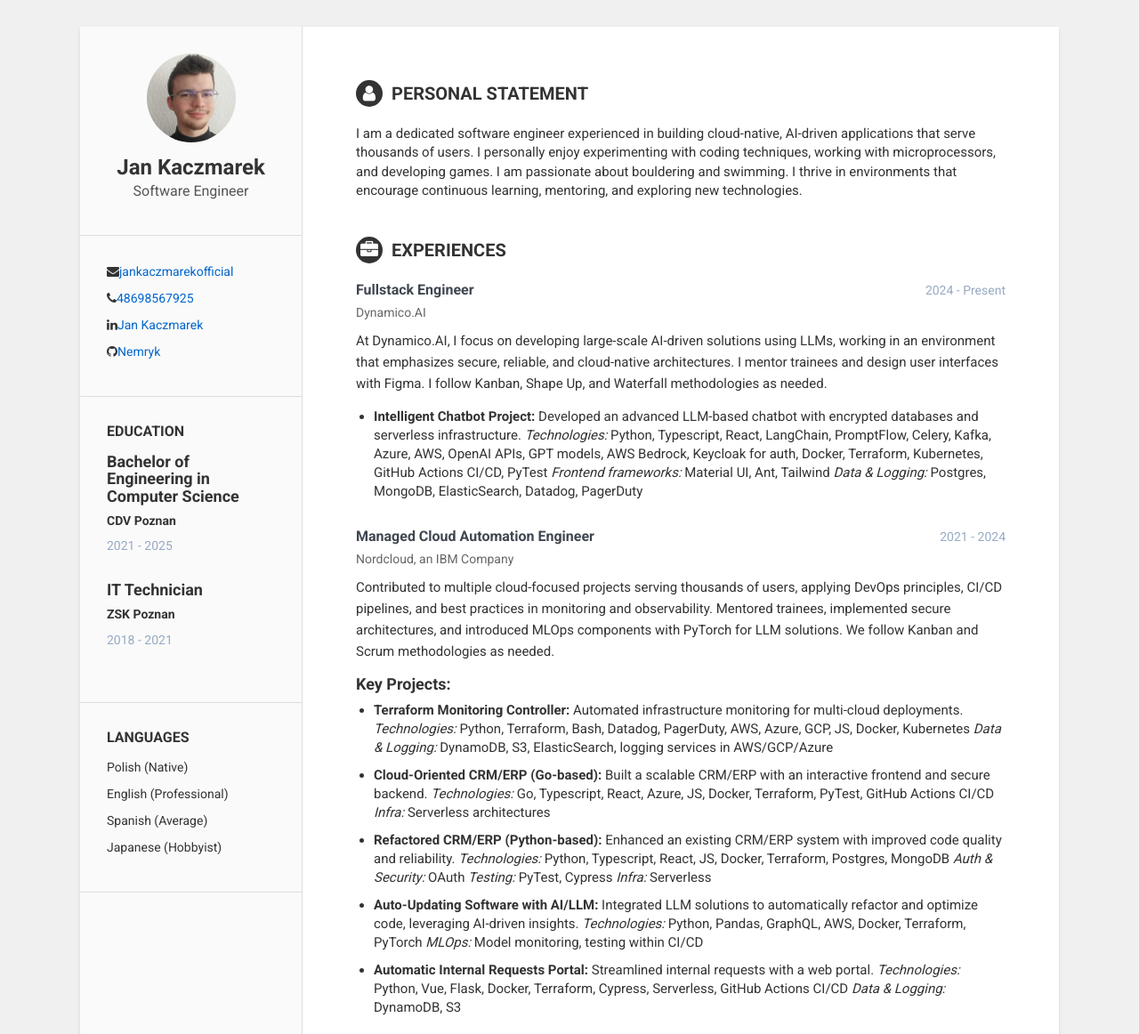
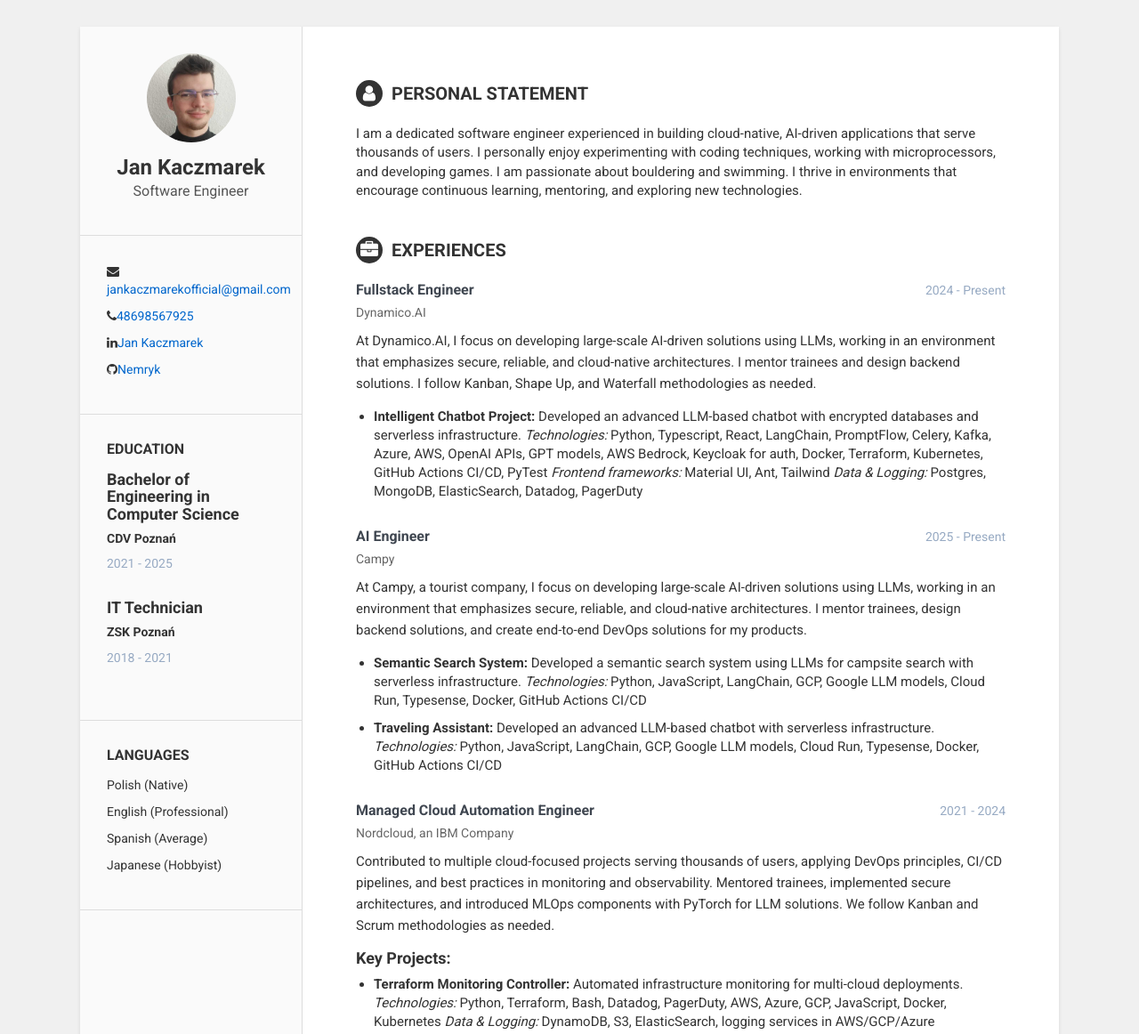
Before and after one commit to Nemryk/education, a plain HTML site: page index.html in a window 1280 px wide. Shown: the top 1162 px of the page at 89% size. Drawn offline with nearby package versions, Linux system fonts and the light colour scheme.

Commit message:
Update index.html

```diff
--- a/index.html
+++ b/index.html
@@ -23,7 +23,7 @@
             </div>
             <div class="contact-container container-block">
                 <ul class="list-unstyled contact-list">
-                    <li class="email"><i class="fa fa-envelope"></i><a href="mailto:jankaczmarekofficial@gmail.com">jankaczmarekofficial</a></li>
+                    <li class="email"><i class="fa fa-envelope"></i><a href="mailto:jankaczmarekofficial@gmail.com">jankaczmarekofficial@gmail.com</a></li>
                     <li class="phone"><i class="fa fa-phone"></i><a href="tel:48698567925">48698567925</a></li>
                     <li class="linkedin"><i class="fa fa-linkedin"></i><a href="https://www.linkedin.com/in/jan-kaczmarek-16b38b227/" target="_blank">Jan Kaczmarek</a></li>
                     <li class="github"><i class="fa fa-github"></i><a href="https://github.com/Nemryk" target="_blank">Nemryk</a></li>
@@ -33,12 +33,12 @@
                 <h2 class="container-block-title">Education</h2>
                 <div class="item">
                     <h4 class="degree">Bachelor of Engineering in Computer Science</h4>
-                    <h5 class="meta">CDV Poznan</h5>
+                    <h5 class="meta">CDV Poznań</h5>
                     <div class="time">2021 - 2025</div>
                 </div>
                 <div class="item">
                     <h4 class="degree">IT Technician</h4>
-                    <h5 class="meta">ZSK Poznan</h5>
+                    <h5 class="meta">ZSK Poznań</h5>
                     <div class="time">2018 - 2021</div>
                 </div>
             </div>
@@ -55,13 +55,14 @@
         <div class="main-wrapper">
 
             <section class="section personal-section">
-                <h2 class="section-title"><i class="fa fa-user"></i>Personal Statement</h2>
+                <h2 class="section-title"><i class="fa fa-user"></i> Personal Statement</h2>
                 <p>I am a dedicated software engineer experienced in building cloud-native, AI-driven applications that serve thousands of users. I personally enjoy experimenting with coding techniques, working with microprocessors, and developing games. I am passionate about bouldering and swimming. I thrive in environments that encourage continuous learning, mentoring, and exploring new technologies.</p>
             </section>
 
             <section class="section experiences-section">
-                <h2 class="section-title"><i class="fa fa-briefcase"></i>Experiences</h2>
+                <h2 class="section-title"><i class="fa fa-briefcase"></i> Experiences</h2>
 
+                <!-- Dynamico.AI -->
                 <div class="item">
                     <div class="meta">
                         <div class="upper-row">
@@ -71,7 +72,7 @@
                         <div class="company">Dynamico.AI</div>
                     </div>
                     <div class="details">
-                        <p>At Dynamico.AI, I focus on developing large-scale AI-driven solutions using LLMs, working in an environment that emphasizes secure, reliable, and cloud-native architectures. I mentor trainees and design user interfaces with Figma. I follow Kanban, Shape Up, and Waterfall methodologies as needed.</p>
+                        <p>At Dynamico.AI, I focus on developing large-scale AI-driven solutions using LLMs, working in an environment that emphasizes secure, reliable, and cloud-native architectures. I mentor trainees and design backend solutions. I follow Kanban, Shape Up, and Waterfall methodologies as needed.</p>
                         <ul>
                             <li><strong>Intelligent Chatbot Project:</strong> Developed an advanced LLM-based chatbot with encrypted databases and serverless infrastructure.
                                 <em>Technologies:</em> Python, Typescript, React, LangChain, PromptFlow, Celery, Kafka, Azure, AWS, OpenAI APIs, GPT models, AWS Bedrock, Keycloak for auth, Docker, Terraform, Kubernetes, GitHub Actions CI/CD, PyTest
@@ -82,6 +83,29 @@
                     </div>
                 </div>
 
+                <!-- Campy -->
+                <div class="item">
+                    <div class="meta">
+                        <div class="upper-row">
+                            <h3 class="job-title">AI Engineer</h3>
+                            <div class="time">2025 - Present</div>
+                        </div>
+                        <div class="company">Campy</div>
+                    </div>
+                    <div class="details">
+                        <p>At Campy, a tourist company, I focus on developing large-scale AI-driven solutions using LLMs, working in an environment that emphasizes secure, reliable, and cloud-native architectures. I mentor trainees, design backend solutions, and create end-to-end DevOps solutions for my products.</p>
+                        <ul>
+                            <li><strong>Semantic Search System:</strong> Developed a semantic search system using LLMs for campsite search with serverless infrastructure.
+                                <em>Technologies:</em> Python, JavaScript, LangChain, GCP, Google LLM models, Cloud Run, Typesense, Docker, GitHub Actions CI/CD
+                            </li>
+                            <li><strong>Traveling Assistant:</strong> Developed an advanced LLM-based chatbot with serverless infrastructure.
+                                <em>Technologies:</em> Python, JavaScript, LangChain, GCP, Google LLM models, Cloud Run, Typesense, Docker, GitHub Actions CI/CD
+                            </li>
+                        </ul>
+                    </div>
+                </div>
+
+                <!-- Nordcloud -->
                 <div class="item">
                     <div class="meta">
                         <div class="upper-row">
@@ -95,15 +119,15 @@
                         <h4>Key Projects:</h4>
                         <ul>
                             <li><strong>Terraform Monitoring Controller:</strong> Automated infrastructure monitoring for multi-cloud deployments.
-                                <em>Technologies:</em> Python, Terraform, Bash, Datadog, PagerDuty, AWS, Azure, GCP, JS, Docker, Kubernetes
+                                <em>Technologies:</em> Python, Terraform, Bash, Datadog, PagerDuty, AWS, Azure, GCP, JavaScript, Docker, Kubernetes
                                 <em>Data & Logging:</em> DynamoDB, S3, ElasticSearch, logging services in AWS/GCP/Azure
                             </li>
                             <li><strong>Cloud-Oriented CRM/ERP (Go-based):</strong> Built a scalable CRM/ERP with an interactive frontend and secure backend.
-                                <em>Technologies:</em> Go, Typescript, React, Azure, JS, Docker, Terraform, PyTest, GitHub Actions CI/CD
+                                <em>Technologies:</em> Go, Typescript, React, Azure, JavaScript, Docker, Terraform, PyTest, GitHub Actions CI/CD
                                 <em>Infra:</em> Serverless architectures
                             </li>
                             <li><strong>Refactored CRM/ERP (Python-based):</strong> Enhanced an existing CRM/ERP system with improved code quality and reliability.
-                                <em>Technologies:</em> Python, Typescript, React, JS, Docker, Terraform, Postgres, MongoDB
+                                <em>Technologies:</em> Python, Typescript, React, JavaScript, Docker, Terraform, Postgres, MongoDB
                                 <em>Auth & Security:</em> OAuth
                                 <em>Testing:</em> PyTest, Cypress
                                 <em>Infra:</em> Serverless
@@ -120,6 +144,7 @@
                     </div>
                 </div>
 
+                <!-- Żabenka Association -->
                 <div class="item">
                     <div class="meta">
                         <div class="upper-row">
@@ -132,16 +157,17 @@
                         <p>As a board member (Director of Supervisory Board, Head of Marketing, and Solution Architect), I lead teams, mentor trainees, and manage IT projects. All solutions are designed for thousands of users with secure and scalable architectures.</p>
                         <ul>
                             <li><strong>Ticketing System (Żabilet):</strong> A secure, scalable online ticketing platform integrating banking APIs, payment gateways, and encrypted data.
-                                <em>Technologies:</em> Python, React, Typescript, JS, AWS, Azure, Docker, Terraform, Postgres, MongoDB, JWT auth, GitHub Actions CI/CD, PyTest, Cypress
+                                <em>Technologies:</em> Python, React, Typescript, JavaScript, AWS, Azure, Docker, Terraform, Postgres, MongoDB, JWT auth, GitHub Actions CI/CD, PyTest, Cypress
                                 <em>UI/UX:</em> Figma for design
                             </li>
                         </ul>
                     </div>
                 </div>
+
             </section>
 
             <section class="section certifications-section">
-                <h2 class="section-title"><i class="fa fa-certificate"></i>Certifications</h2>
+                <h2 class="section-title"><i class="fa fa-certificate"></i> Certifications</h2>
                 <ul>
                     <li>Datadog Certificates (up to 2023)</li>
                     <li>PagerDuty Certificates (up to 2023)</li>
@@ -150,7 +176,7 @@
             </section>
 
             <section class="section gdpr-section">
-                <h2 class="section-title"><i class="fa fa-lock"></i>GDPR Consent</h2>
+                <h2 class="section-title"><i class="fa fa-lock"></i> GDPR Consent</h2>
                 <p>I hereby consent to the processing of my personal data included in my CV for the purposes necessary for the recruitment process in accordance with Article 6(1)(a) of Regulation (EU) 2016/679 of the European Parliament and of the Council of 27 April 2016 (GDPR).</p>
             </section>
         </div>
```
